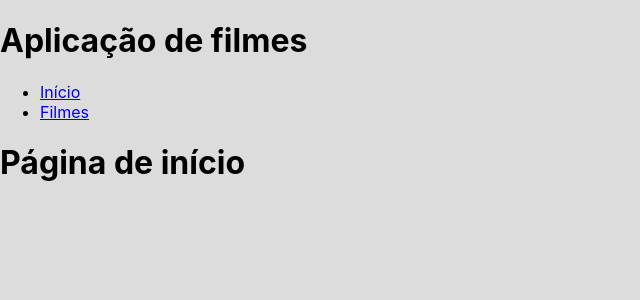
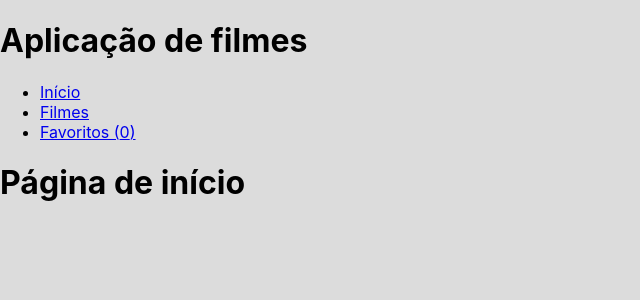
Before and after one commit to carolina-jung/movies-spa, a React (Create React App) app: page / in a window 1280 px wide. Shown: the top 300 px of the page, without its empty margins (0-640 px from the left). Built offline with nearby package versions, Linux system fonts and the light colour scheme; no server answers.

Commit message:
feature: implementado contador de filmes favoritos e botão de remover dos favoritos

```diff
--- a/src/components/Header.tsx
+++ b/src/components/Header.tsx
@@ -1,6 +1,11 @@
+import { useSelector } from "react-redux";
 import { Link } from "react-router";
 
 export function Header() {
+  const totalFavoritesMovies = useSelector(
+    (state: any) => state.favorite.movies.length
+  );
+
   return (
     <>
       <h1>Aplicação de filmes</h1>
@@ -11,6 +16,9 @@ export function Header() {
         <li>
           <Link to={"/filmes"}>Filmes</Link>
         </li>
+        <li>
+          <Link to={"/favoritos"}>Favoritos ({totalFavoritesMovies})</Link>
+        </li>
       </ul>
     </>
   );
--- a/src/components/movieItem/MovieItem.tsx
+++ b/src/components/movieItem/MovieItem.tsx
@@ -1,8 +1,8 @@
 import { Link } from "react-router";
 import { Movie } from "../../interfaces/movie.interface";
 import style from "./MovieItem.module.css";
-import { useDispatch } from "react-redux";
-import { addMovie } from "../../store/reducers/favorite";
+import { useDispatch, useSelector } from "react-redux";
+import { addMovie, removeMovie } from "../../store/reducers/favorite";
 
 interface MovieProps {
   movie: Movie;
@@ -10,6 +10,23 @@ interface MovieProps {
 
 export function MovieItem({ movie }: MovieProps) {
   const dispatch = useDispatch();
+  const favoriteMovies = useSelector((state: any) => state.favorite.movies);
+
+  function handleFavoriteButton(): any {
+    if (favoriteMovies.find((m: Movie) => m.id === movie.id)) {
+      return (
+        <button onClick={() => dispatch(removeMovie(movie))}>
+          Remover dos favoritos
+        </button>
+      );
+    }
+
+    return (
+      <button onClick={() => dispatch(addMovie(movie))}>
+        Adicionar aos favoritos
+      </button>
+    );
+  }
 
   return (
     <div className={style.movieItem}>
@@ -24,9 +41,7 @@ export function MovieItem({ movie }: MovieProps) {
         <Link className={style.btnDetails} to={`/filmes/${movie.id}`}>
           Ver detalhes
         </Link>
-        <button onClick={() => dispatch(addMovie(movie))}>
-          Adicionar aos favoritos
-        </button>
+        {handleFavoriteButton()}
       </p>
     </div>
   );
--- a/src/routes.tsx
+++ b/src/routes.tsx
@@ -3,6 +3,7 @@ import { Home } from "./views/Home";
 import { Movies } from "./views/movies/Movies";
 import { createBrowserRouter } from "react-router";
 import { MovieDetails } from "./views/movieDetails/MovieDetails";
+import { Favorites } from "./views/favorites/Favorites";
 
 export const routes = createBrowserRouter([
   {
@@ -21,6 +22,10 @@ export const routes = createBrowserRouter([
         path: "/filmes/:id",
         element: <MovieDetails />,
       },
+      {
+        path: "/favoritos",
+        element: <Favorites />,
+      },
     ],
   },
 ]);
--- a/src/store/reducers/favorite.ts
+++ b/src/store/reducers/favorite.ts
@@ -1,13 +1,13 @@
 import { createSlice } from "@reduxjs/toolkit";
 import { Movie } from "../../interfaces/movie.interface";
 
-interface InitialState {
+interface FavoritesState {
   movies: Movie[];
 }
 
 export const favoriteSlice: any = createSlice({
   name: "favorite",
-  initialState: { movies: [] } as InitialState,
+  initialState: { movies: [] } as FavoritesState,
   reducers: {
     addMovie: (state, action) => {
       if (!state.movies.find((movie) => movie.id === action.payload.id)) {
--- /dev/null
+++ b/src/views/favorites/Favorites.module.css
@@ -0,0 +1,5 @@
+.moviesList {
+  display: flex;
+  flex-wrap: wrap;
+  justify-content: center;
+}
--- /dev/null
+++ b/src/views/favorites/Favorites.tsx
@@ -0,0 +1,19 @@
+import { useSelector } from "react-redux";
+import style from "./Favorites.module.css";
+import { MovieItem } from "../../components/movieItem/MovieItem";
+import { Movie } from "../../interfaces/movie.interface";
+
+export function Favorites() {
+  const movies = useSelector((state: any) => state.favorite?.movies || []);
+
+  return (
+    <section>
+      <h1>Meus filmes favoritos</h1>
+      <div className={style.moviesList}>
+        {movies?.map((movie: Movie) => (
+          <MovieItem key={movie.id} movie={movie} />
+        ))}
+      </div>
+    </section>
+  );
+}
```
